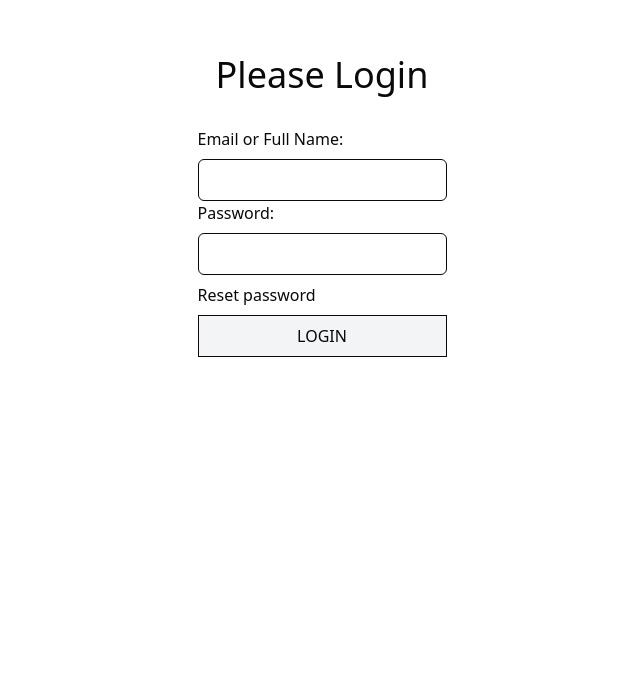
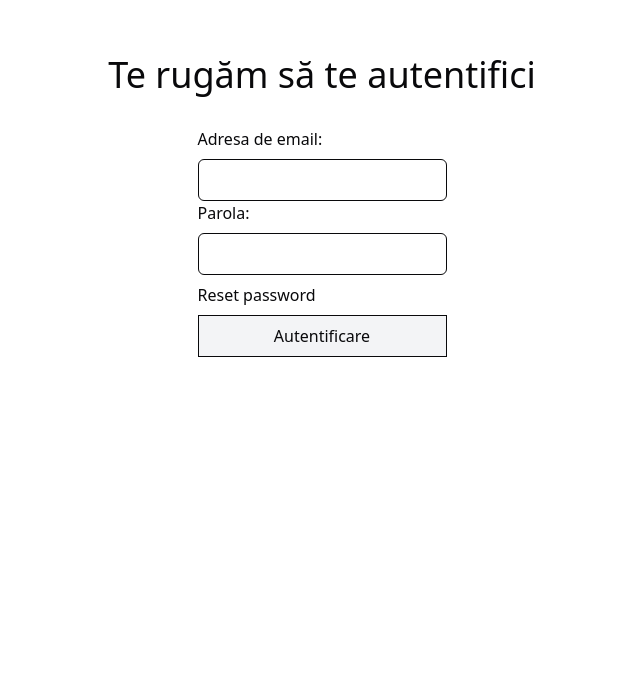
Before and after one commit to ElenaLaura366/NoteMaster, an Angular app: page /login in a window 1280 px wide. Shown: the part 105-800 px from the top of the page, without its empty margins (318-958 px from the left). Built offline with nearby package versions, Linux system fonts and the light colour scheme.

Commit message:
Create routes for reset password

```diff
--- a/src/app/app.component.html
+++ b/src/app/app.component.html
@@ -1,4 +1 @@
-<div>
-  <app-login></app-login>
-</div>
 <router-outlet></router-outlet>
--- a/src/app/login/login.component.html
+++ b/src/app/login/login.component.html
@@ -1,19 +1,20 @@
 <div class="bg-white-950 text-gray-100 h-lvh">
     <div class="flex flex-col justify-center items-center p-40 text-center">
-        <h1 class="font-lora text-4xl text-zinc-950">Please Login</h1>
+        <h1 class="font-lora text-4xl text-zinc-950">Te rugăm să te autentifici</h1>
         <form class="flex flex-col items-start p-8">
             <div class="flex flex-col items-start">
-                <label class="mb-2 text-zinc-950" for="email">Email or Full Name:</label>
-                <input class="p-2 bg-transparent border border-zinc-950 text-zinc-950 rounded-md" type="email" id="email" name="email" required>
+                <label class="mb-2 text-zinc-950">Adresa de email:</label>
+                <input class="p-2 bg-transparent border border-zinc-950 text-zinc-950 rounded-md" type="email">
             </div>
             <div class="flex flex-col items-start">
-                <label class="mb-2 text-zinc-950" for="password">Password:</label>
-                <input class="p-2 bg-transparent border border-zinc-950 text-zinc-950 rounded-md" type="password" id="password" name="password" required>
+                <label class="mb-2 text-zinc-950">Parola:</label>
+                <input class="p-2 bg-transparent border border-zinc-950 text-zinc-950 rounded-md" type="password">
             </div>
             <div class="flex flex-col w-full mt-2">
-                <a class="text-zinc-950 mb-2 text-left" href="#">Reset password</a>
-                <button type="submit" class="border bg-gray-100 text-zinc-950 p-2 hover:bg-zinc-950 hover:text-gray-100">LOGIN</button>
+                <a class="text-zinc-950 mb-2 text-left" (click)="onResetPassword()" style="cursor: pointer;">Reset password</a>
+                <button type="submit" class="border bg-gray-100 text-zinc-950 p-2 hover:bg-zinc-950 hover:text-gray-100">Autentificare</button>
             </div>
         </form>
     </div>
 </div>
+<router-outlet></router-outlet>
--- a/src/app/login/login.component.ts
+++ b/src/app/login/login.component.ts
@@ -3,12 +3,13 @@ import { FormControl, FormGroup, ReactiveFormsModule, Validators } from '@angula
 import { AuthService } from '../auth.service';
 import { Router } from '@angular/router';
 import { CommonModule } from '@angular/common';
+import { RouterOutlet } from '@angular/router';
 
 @Component({
   selector: 'app-login',
   templateUrl: './login.component.html',
   styleUrls: ['./login.component.css'],
-  imports: [ReactiveFormsModule, CommonModule],
+  imports: [ReactiveFormsModule, CommonModule, RouterOutlet],
   standalone: true
 })
 export class LoginComponent {
@@ -57,7 +58,9 @@ export class LoginComponent {
     }
   }
 
-  navigateToRegister() {
-    this.router.navigate(['/register']);
+  onResetPassword() {
+    console.log("Navigare către reset-password");
+    this.router.navigate(['/reset-password']);
   }
+
 }
--- /dev/null
+++ b/src/app/reset-password/reset-password.component.html
@@ -0,0 +1,4 @@
+<p>reset-password works!</p>
+<div>
+    <h1>FOARTE MARE</h1>
+</div>
```
Also changed, not shown: src/app/app.routes.ts (+5 -2 lines), src/app/reset-password/reset-password.component.ts (added, +11 -0 lines), src/app/reset-password/reset-password.component.css (added), 1 other file (tests, documents, lock files or other folders).
